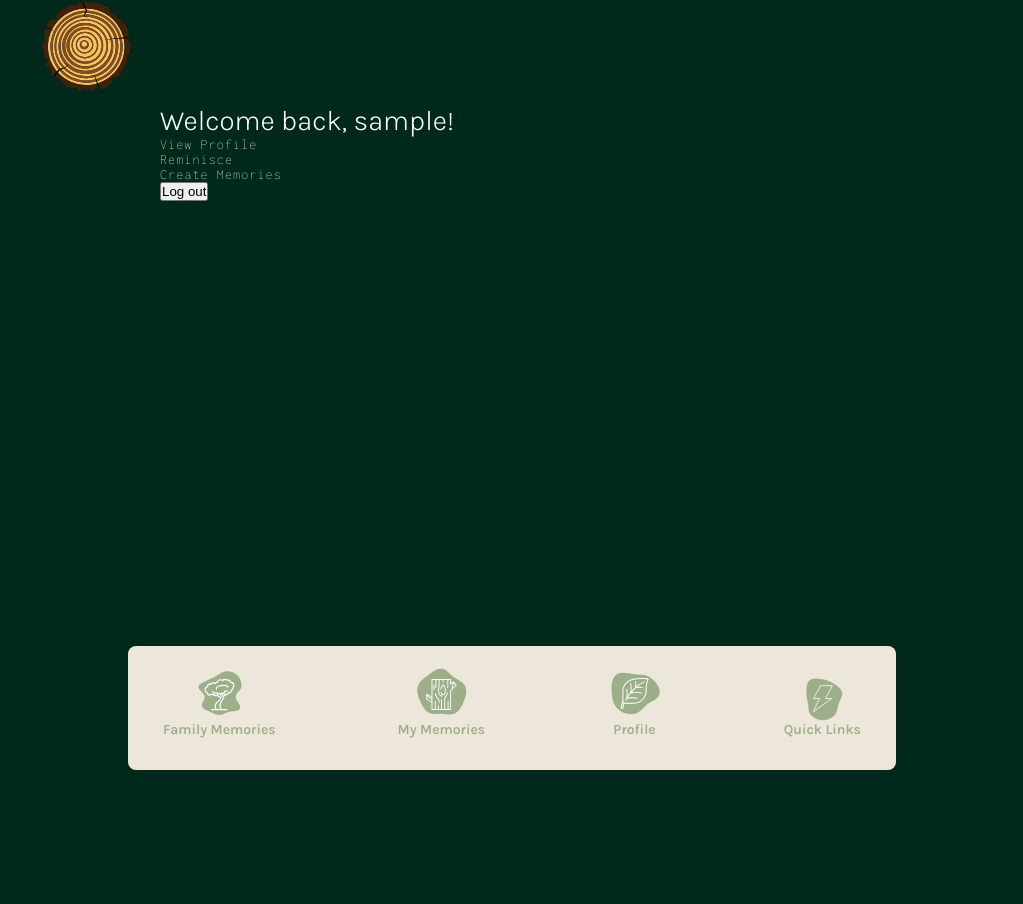
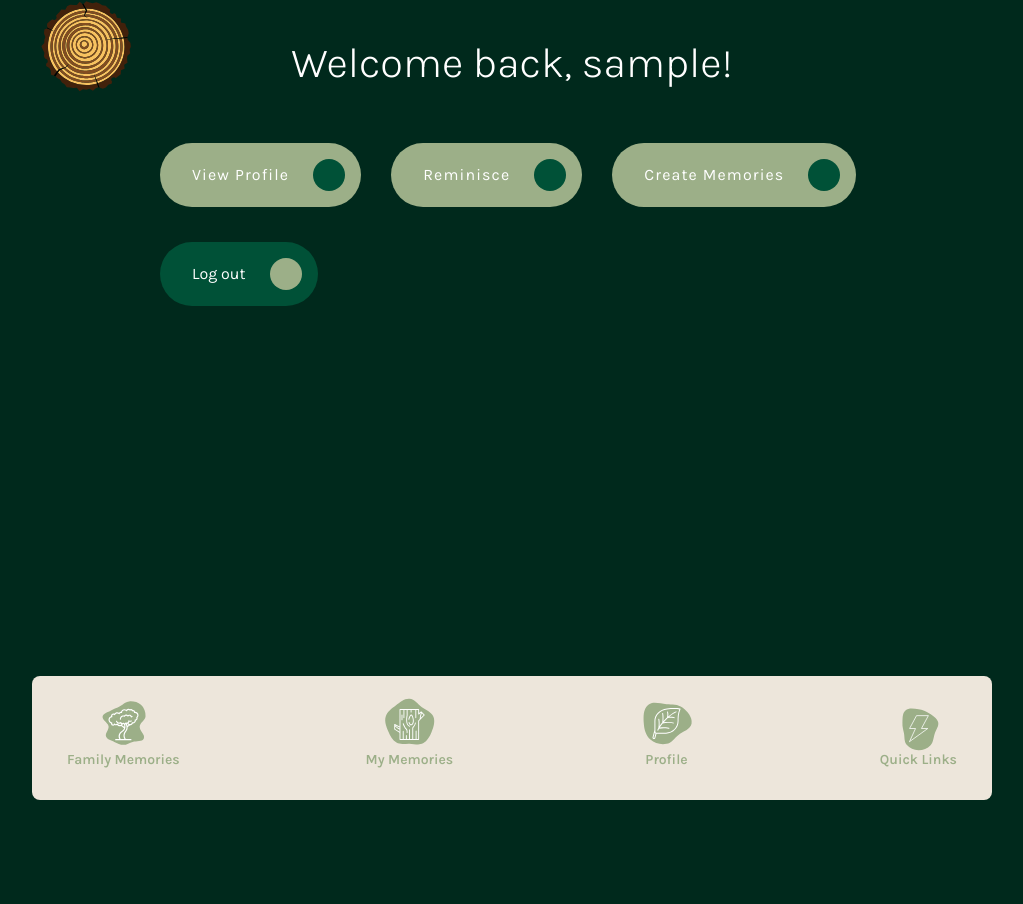
Before and after one commit to lanewells/rooted, a Django app: page /?next=/profile/ in a window 1280 px wide. Shown: the whole page, without its empty margins (128-1151 px from the left). After the commit the page ends 800 px from the top, so only its background shows below. Run offline with Django 5.2, Linux system fonts and the light colour scheme; the visitor is signed in with stand-in values (Sample User, id 1).

Commit message:
Added styling for profile detail page and quick links page.

```diff
--- a/main_app/static/css/base.css
+++ b/main_app/static/css/base.css
@@ -8,7 +8,9 @@
     --primary-color: #9CAF88;
     --secondary-color: #8C5329;
     --tertiary-color: #00291C;
+    --tertiary-color-alt: #005137;
     --accent-color: #C65D57;
+    --danger-color: #e8716b;
     --light-color: #EDE6DB;
     --medium-color: #705D56;
     --dark-color: #433c34;
@@ -28,12 +30,24 @@ body {
     font-size: 14px;
 }
 
+.page-header {
+    margin: 8px auto 30px auto;
+    display: flex;
+    flex-direction: column;
+    text-align: center;
+    gap: 10px;
+}
+
+.page-header h1 {
+    font-size: 3em;
+}
+
 h1, h2, h3, .btn {
     font-family: "Karla", serif;
     font-optical-sizing: auto;
     font-weight: 300;
     font-style: normal;
-  }
+}
 
 p {
     font-family: "Inconsolata", serif;
@@ -46,6 +60,7 @@ p {
 
 header {
     width: 75%;
+    height: 30px;
 }
 
 ul {
@@ -67,9 +82,8 @@ main {
 .navbar {
     position: fixed;
     bottom: 0;
-    margin-bottom: 30px;
     padding: 20px 10px;
-    width: 60%;
+    width: 75%;
     backdrop-filter: blur(15px);
     background-color: var(--light-color);
     border-radius: 8px;
@@ -107,19 +121,33 @@ main {
     display: flex;
     flex-direction: column;
     justify-content: space-evenly
-
 }
 
 .btn {
     font-size: 16px;
     font-weight: 400;
-    background-color: #154633;
+    margin: 5px 5px 5px 0px;
     padding: 24px 24px 24px 32px;
     display: flex;
     align-items: center;
+    max-width: fit-content;
+    justify-content: right;
+    border: none;
     border-radius: 99px;
     position: relative;
     transition: all 0.5s cubic-bezier(0.77, 0, 0.175, 1);
+  }
+
+  .btn-primary {
+    background-color: var(--tertiary-color-alt);
+  }
+
+  .btn-secondary {
+    background-color: var(--primary-color);
+  }
+
+  .btn-danger {
+    background-color: var(--accent-color);
   }
 
   .btn span {
@@ -142,7 +170,6 @@ main {
 
   .btn::before {
     content: '';
-    background-color: #95C11F;
     width: 32px;
     height: 32px;
     position: absolute;
@@ -154,6 +181,18 @@ main {
     transition: all 0.5s cubic-bezier(0.77, 0, 0.175, 1);
   }
 
+  .btn-primary::before {
+    background-color: var(--primary-color)
+  }
+
+  .btn-secondary::before {
+    background-color: var(--tertiary-color-alt)
+  }
+
+  .btn-danger::before {
+    background-color: var(--danger-color)
+  }
+
   .btn:hover img {
     transform: translateY(-50%) rotate(90deg);
   }
--- /dev/null
+++ b/main_app/static/css/details.css
@@ -0,0 +1,19 @@
+.subtitle {
+    font-size: 1.7em;
+    font-weight: 300;
+    margin-bottom: 20px;
+}
+
+.info {
+    border: 2px var(--light-color) solid;
+    border-radius: .8em;
+    padding: 20px 20px 30px 30px;
+}
+
+.btn-container {
+    display: flex;
+    flex-flow: row wrap;
+    width: 100%;
+    gap: 25px;
+    margin: 20px auto;
+}
--- a/main_app/templates/main_app/account/update_account.html
+++ b/main_app/templates/main_app/account/update_account.html
@@ -20,7 +20,7 @@
       <legend>Update Profile Information</legend>
       {{ profile_form.as_p }}
     </fieldset>
-    <button type="submit" class="btn btn-primary"><span>Save Changes</span></button>
+    <button type="submit" class="btn btn-secondary"><span>Save Changes</span></button>
   </form>
   <a href="{% url 'profile' %}" class="btn btn-secondary"><span>Cancel</span></a>
 </div>
--- a/main_app/templates/main_app/home.html
+++ b/main_app/templates/main_app/home.html
@@ -1,4 +1,8 @@
-{% extends 'main_app/base.html' %} {% load static %} {% block content %}
+{% extends 'main_app/base.html' %} {% load static %} {% block head %}
+<link rel="stylesheet" href="{% static 'css/details.css' %}" />
+{% endblock %}
+{% block content %}
+
 {% if user.is_authenticated %}
 
 <div class="page-header">
@@ -6,13 +10,15 @@
 </div>
 
 <div class="page-content">
-  <p><a href="{% url 'profile' %}" class="click">View Profile</a></p>
-  <p><a href="{% url 'memory-list' %}" class="click">Reminisce</a></p>
-  <p><a href="{% url 'memory-create' %}" class="click">Create Memories</a></p>
-  <form id="logout-form" method="post" action="{% url 'logout' %}">
-    {% csrf_token %}
-    <button class="click" type="submit">Log out</button>
-  </form>
+  <div class="btn-container">
+    <p><a href="{% url 'profile' %}" class="btn btn-secondary"><span>View Profile</span></a></p>
+    <p><a href="{% url 'memory-list' %}" class="btn btn-secondary"><span>Reminisce</span></spanReminisce></a></p>
+    <p><a href="{% url 'memory-create' %}" class="btn btn-secondary"><span>Create Memories</span></a></p>
+    <form id="logout-form" method="post" action="{% url 'logout' %}">
+      {% csrf_token %}
+      <button class="btn btn-primary" type="submit"><span>Log out</span></button>
+    </form>
+  </div>
 </div>
 
 {% else %}
@@ -25,9 +31,9 @@
   <form action="" method="post" class="login">
     {% csrf_token %} {{ form.as_p }}
     <input type="hidden" name="next" value="{{ next }}" />
-    <button type="submit" class="click submit">Login</button>
+    <button type="submit" class="btn btn-secondary"><span>Login</span></button>
   </form>
-  <p>Don't have an account? <a href="{% url 'signup' %}" class="click">Sign up here</a>.</p>
+  <p>Don't have an account? <a href="{% url 'signup' %}" class="btn btn-primary"><span>Sign up here</span></a>.</p>
 </div>
 
 {% endif %} {% endblock %}
--- a/main_app/templates/main_app/memories/memory_list.html
+++ b/main_app/templates/main_app/memories/memory_list.html
@@ -1,6 +1,6 @@
 {% extends 'main_app/base.html' %} {% load static %}
 {% block head %}
-<link rel="stylesheet" href="{% static 'css/memories.css' %}" />
+<link rel="stylesheet" href="{% static 'css/lists.css' %}" />
 {% endblock %}
 
 {% block content %}
@@ -8,7 +8,7 @@
 <div class="page-header">
   <h1>All Family Memories</h1>
   <div>
-    <a class="btn" href="{% url 'memory-create' %}">
+    <a class="btn btn-primary" href="{% url 'memory-create' %}">
       <span class="text">Add New Memory</span>
       <img src="{% static 'images/plus-green.svg' %}" alt="Plus icon" width="16" height="16">
     </a>
--- a/main_app/templates/main_app/signup.html
+++ b/main_app/templates/main_app/signup.html
@@ -12,7 +12,7 @@
       rel="stylesheet"
     />
     <link rel="stylesheet" href="{% static 'css/base.css' %}" />
-    {% block head %} {% endblock %}
+    <link rel="stylesheet" href="{% static 'css/details.css' %}" />
   </head>
 
   <body>
```
Also changed, not shown: main_app/static/css/forms.css (+5 -2 lines), main_app/static/css/lists.css (renamed from main_app/static/css/memories.css, +8 -4 lines), main_app/templates/main_app/memories/my_memories.html (+8 -3 lines), main_app/templates/main_app/profile/profile_detail.html (+17 -8 lines), main_app/static/css/signup.css (added).
